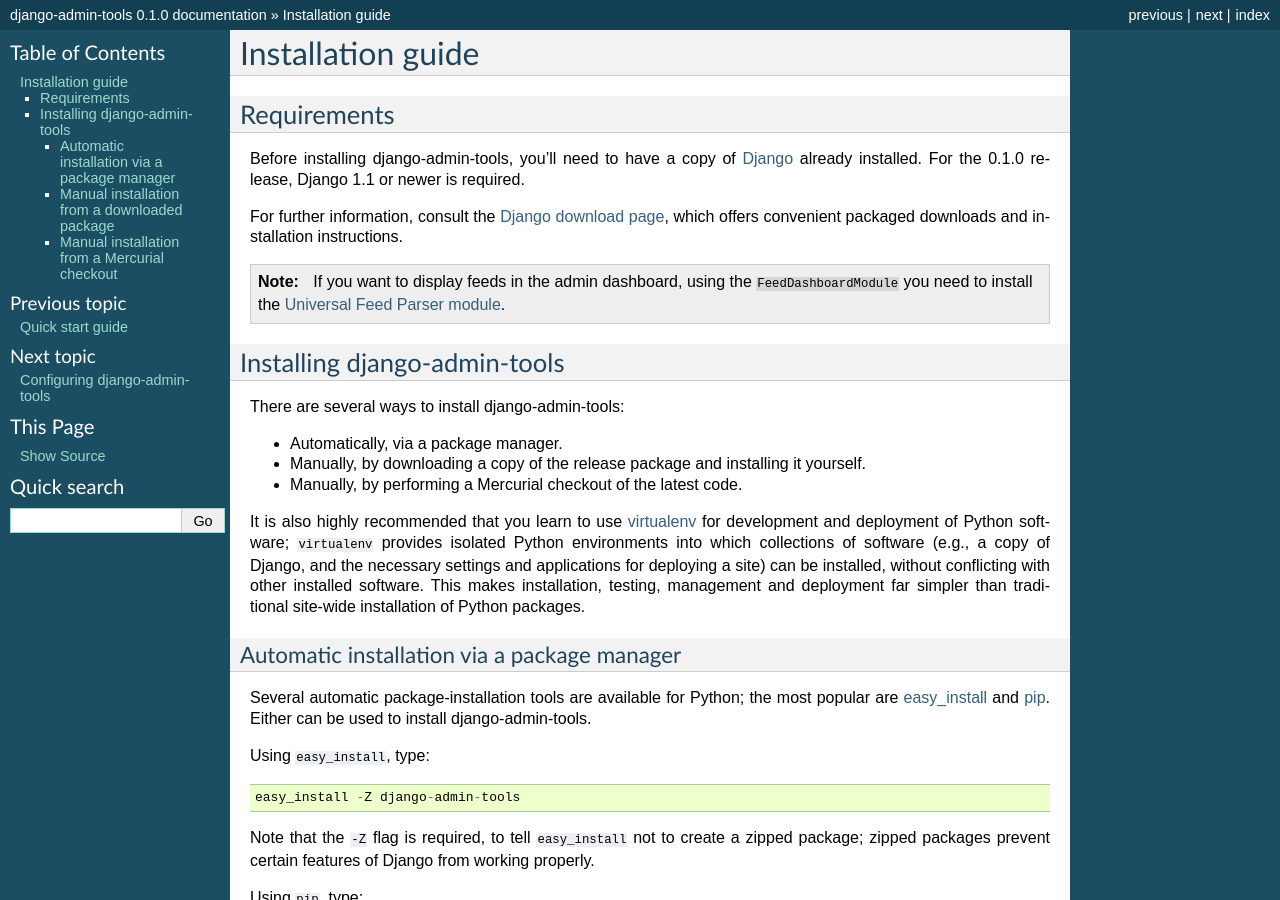
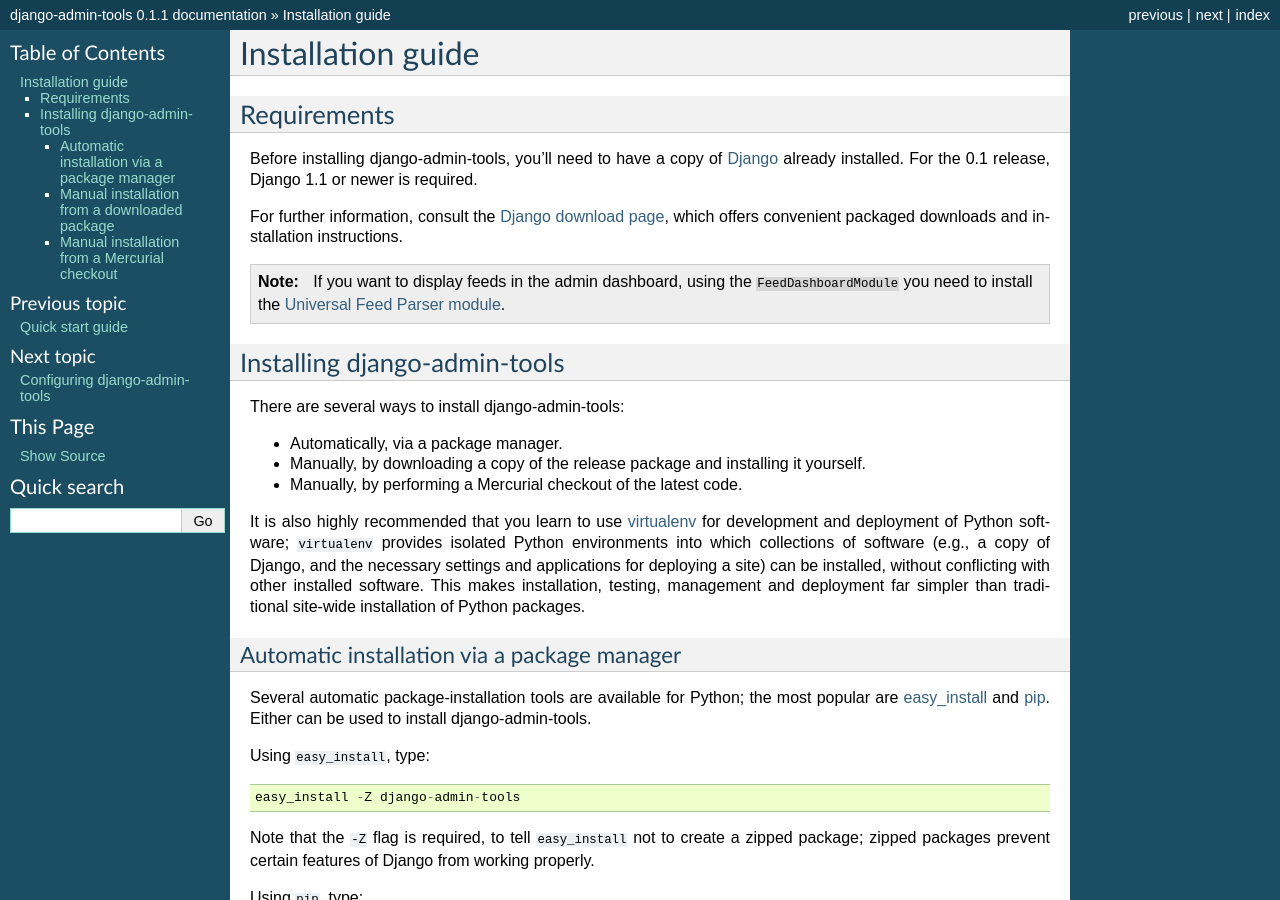
Before and after one commit to grengojbo/grappelli-admin-tools, a Sphinx documentation site: the page built from docs/installation.rst, in a window 1280 px wide and 900 px high. Built offline with Sphinx 7.4.7, drawn with Linux system fonts in a browser that asks for light colours; some of the changed text lies outside the part shown.

Commit message:
bumped version

```diff
--- a/admin_tools/__init__.py
+++ b/admin_tools/__init__.py
@@ -1 +1 @@
-VERSION = '0.1.0'
+VERSION = '0.1.1'
--- a/docs/conf.py
+++ b/docs/conf.py
@@ -47,9 +47,9 @@
 # built documents.
 #
 # The short X.Y version.
-version = '0.1.0'
+version = '0.1'
 # The full version, including alpha/beta/rc tags.
-release = '0.1.0'
+release = '0.1.1'
 
 # The language for content autogenerated by Sphinx. Refer to documentation
 # for a list of supported languages.
```
